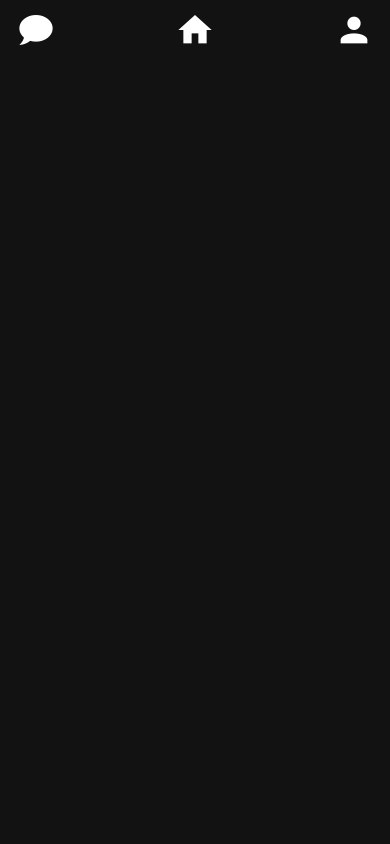
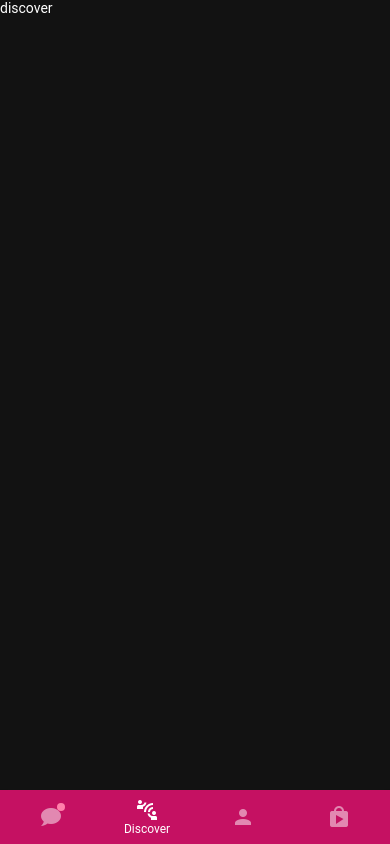
Before and after one commit to DuckyCB/partuzapp, a React Native app: screen / in a window 390 px wide. Built offline with nearby package versions, Linux system fonts and the light colour scheme.

Commit message:
Chat page, Header, Discover, Home

```diff
--- /dev/null
+++ b/src/components/Header.jsx
@@ -0,0 +1,31 @@
+import React from 'react';
+import { useNavigation } from '@react-navigation/core';
+import {
+    View,
+    StyleSheet,
+} from 'react-native';
+import {
+    Text,
+    IconButton,
+} from 'react-native-paper';
+
+const Header = () => {
+    const navigation = useNavigation();
+
+    return (
+        <View style={styles.container} >
+            <IconButton
+                icon='arrow-left-bold'
+                onPress={() => navigation.goBack()}
+            />
+        </View>
+    );
+}
+
+export default Header;
+
+const styles = StyleSheet.create({
+	container: {
+	  height: '100%',
+	},
+});
--- a/src/components/Navbar.jsx
+++ b/src/components/Navbar.jsx
@@ -1,6 +1,11 @@
 import React from 'react';
 import { useNavigation } from '@react-navigation/core';
-import { View, Text, StyleSheet } from 'react-native';
+import {
+    View,
+    SafeAreaView,
+    Text,
+    StyleSheet
+} from 'react-native';
 import {
 	IconButton,
 	useTheme,
@@ -11,7 +16,7 @@ export default function Navbar() {
     const navigation = useNavigation();
 
     return (
-        <View style={[styles.container, { backgroundColor: colors.background }]}>
+        <SafeAreaView style={[styles.container, { backgroundColor: colors.background }]}>
             <IconButton
                 icon='chat'
                 size={40}
@@ -30,7 +35,7 @@ export default function Navbar() {
                 style={styles.buttonHome}
                 onPress={() => navigation.navigate('Profile')}
             />
-        </View>
+        </SafeAreaView>
     );
 }
 const styles = StyleSheet.create({
--- a/src/components/chat-list/ChatListItem.jsx
+++ /dev/null
@@ -1,17 +0,0 @@
-import React from 'react';
-
-import { View, Text } from 'react-native';
-
-export default function ChatListItem({ props }) {
-  console.log(props);
-  return (
-    <View style={style.ChatListItem}>
-      <Text>{props.name}</Text>
-    </View>
-  );
-}
-const style = {
-  ChatListItem: {
-    height: 50,
-  }
-};
--- a/src/pages/Chat.jsx
+++ b/src/pages/Chat.jsx
@@ -1,10 +1,33 @@
 import React from 'react';
+import {
+	SafeAreaView,
+	StyleSheet,
+} from 'react-native';
+import {
+	Text,
+	useTheme,
+} from 'react-native-paper'
+import Header from '../components/Header';
 
-export default function Chat() {
+const Chat = ({ chat }) => {
+	const { colors } = useTheme();
 
 	return (
-			<view>
-					<h1>Chat</h1>
-			</view>
+		<SafeAreaView style={[
+				styles.container,
+				{ backgroundColor: colors.background }
+			]}
+		>
+			<Header />
+			<Text>{chat?.name}</Text>
+		</SafeAreaView>
 	);
 }
+
+export default Chat;
+
+const styles = StyleSheet.create({
+	container: {
+	  height: '100%',
+	},
+});
--- a/src/pages/ChatList.jsx
+++ b/src/pages/ChatList.jsx
@@ -1,4 +1,5 @@
 import React, { useEffect, useState } from 'react';
+import { useNavigation } from '@react-navigation/core';
 import {
     View,
     ScrollView,
@@ -9,47 +10,55 @@ import {
     Text,
     useTheme,
 } from 'react-native-paper';
-import ChatListItem from '../components/chat-list/ChatListItem';
-import Navbar from '../components/Navbar'
 
-export default function ChatsList() {
+const ChatsList = () => {
     const { colors } = useTheme();
     const [chatList, setChatList] = useState([]);
+    const navigation = useNavigation();
 
     useEffect(() => {
         setChatList(
             [
-                {name: 'Juan', lastMsg: 'bloqueado por bobi', time: '22:23'},
-                {name: 'Sherman', lastMsg: 'MORIR', time: '21:33'},
-                {name: 'Chachi', lastMsg: 'dame bot', time: '16:20'},
-                {name: 'Avergaston', lastMsg: 'sale asseto?', time: '11:45'},
+                {name: 'Juan', username: 'juan', lastMsg: 'bloqueado por bobi', time: '22:23'},
+                {name: 'Sherman', username: 'sherman', lastMsg: 'MORIR', time: '21:33'},
+                {name: 'Chachi', username: 'chachi', lastMsg: 'dame bot', time: '16:20'},
+                {name: 'Avergaston', username: 'avergaston', lastMsg: 'sale asseto?', time: '11:45'},
             ]
         );
     }, [])
 
     return (
-        <View style={[
+        <View
+            style={[
                 styles.container,
                 { backgroundColor: colors.background }
-        ]}>
-            <Navbar />
+            ]}
+        >
+            {chatList.length > 0 ? (
                 <ScrollView>
                     <List.Section>
                         {chatList.map((chat) => {
                             return <List.Item
                                     title={chat.name}
+                                    key={chat.username}
                                     description={chat.lastMsg}
                                     right={() => (
                                         <Text style={styles.time}>{chat.time}</Text>
                                     )}
                                     left={props => <List.Icon {...props} icon='account-circle' />}
+                                    onPress={() => navigation.navigate('Chat', { chat })}
                                 />
                         })}
                     </List.Section>
                 </ScrollView>
+            ) : (
+                <Text>No matches!</Text>
+            )}
         </View>
     );
 }
+
+export default ChatsList;
 
 const styles = StyleSheet.create({
     container: {
--- /dev/null
+++ b/src/pages/Discover.jsx
@@ -0,0 +1,17 @@
+import React from 'react';
+import {
+    View,
+} from 'react-native';
+import {
+    Text,
+} from 'react-native-paper';
+
+const Discover = () => {
+    return (
+        <View>
+            <Text>discover</Text>
+        </View>
+    );
+}
+
+export default Discover;
--- a/src/pages/Home.jsx
+++ b/src/pages/Home.jsx
@@ -1,17 +1,51 @@
-import React from 'react';
+import React, { useState } from 'react';
 import { useNavigation } from '@react-navigation/core';
 import {
 	StyleSheet,
 	SafeAreaView,
+	ScrollView,
+	View,
+	Image,
 } from 'react-native';
 import {
+	BottomNavigation,
 	useTheme,
 } from 'react-native-paper';
-import Navbar from '../components/Navbar'
+import ChatsList from './ChatList';
+import Discover from './Discover';
+import Profile from './Profile';
 
 export default function Home() {
 	const navigation = useNavigation();
 	const { colors } = useTheme();
+	const [index, setIndex] = useState(1);
+	const [routes] = useState([
+		{
+			key: 'chats',
+			title: 'Chats',
+			icon: 'chat',
+			color: '#6200ee',
+			badge: true,
+		},
+		{
+			key: 'discover',
+			title: 'Discover',
+			icon: 'human-greeting-proximity',
+			color: '#c51162',
+		},
+		{
+			key: 'profile',
+			title: 'Profile',
+			icon: 'account',
+			color: '#00796b',
+		},
+		{
+		key: 'purchased',
+		title: 'Purchased',
+		icon: 'shopping-music',
+		color: '#c51162',
+		},
+	]);
 
 	return (
 		<SafeAreaView style={[
@@ -19,7 +53,17 @@ export default function Home() {
 				{ backgroundColor: colors.background }
 			]}
 		>
-			<Navbar />
+			<BottomNavigation
+				navigationState={{ index, routes }}
+				onIndexChange={index => setIndex(index)}
+				renderScene={BottomNavigation.SceneMap({
+					chats: ChatsList,
+					discover: Discover,
+					profile: Profile,
+					purchased: Discover,
+				  })}
+				  sceneAnimationEnabled={false}
+			/>
 		</SafeAreaView>
 	);
 }
@@ -27,5 +71,9 @@ export default function Home() {
 const styles = StyleSheet.create({
   container: {
 	height: '100%',
-  }
+  },
+  photo: {
+    flex: 1,
+    resizeMode: 'cover',
+  },
 });
--- a/src/pages/Profile.jsx
+++ b/src/pages/Profile.jsx
@@ -1,21 +1,30 @@
 import React from 'react';
-import {Text, View, Image, StyleSheet} from 'react-native'
-import {TextInput, Button, useTheme} from 'react-native-paper';
-import {useNavigation} from '@react-navigation/native';
-import Navbar from '../components/Navbar'
-import Ionicons from 'react-native-vector-icons/Ionicons';
+import {
+  View,
+  SafeAreaView,
+  StyleSheet
+} from 'react-native'
+import {
+  TextInput,
+  Button,
+  Avatar,
+  useTheme
+} from 'react-native-paper';
 
 const Profile = () => {
-  const [name, setUsername] = React.useState("Federico");
+  const [name, setUsername] = React.useState("Sherman");
   const [age, setAge] = React.useState("21");
+  const [description, setDescription] = React.useState("Hola soy Germán");
   const theme = useTheme;
 
+  const handleSaveProfile = () => {
+    console.log('save profile');
+  }
+
   return (
+    <SafeAreaView style={styles.container}>
+      <Avatar.Image size={120} source={require('../../assets/images/germen.jpg')} />
       <View>
-        <Navbar />
-        <View style={styles.container1}>
-          <Ionicons name='person' size={120} />
-          <View style={styles.container2}>
         <TextInput label='Name'
                   value={name}
                   onChangeText={name => setUsername(name)}
@@ -26,80 +35,35 @@ const Profile = () => {
                   onChangeText={age => setAge(age)}
                   style={styles.input}
         />
-            <Text style={styles.footer}>
-              Hello my name is Fedrico
-            </Text>
-            <View style={styles.container2}>
-              <Text>
-                -Football
-              </Text>
+        <TextInput label='Description'
+                  value={description}
+                  onChangeText={newDescription => setDescription(newDescription)}
+                  style={styles.description}
+        />
+        <Button mode='contained' onPress={handleSaveProfile}>
+          Save
+        </Button>
       </View>
-            <View style={styles.container2}>
-              <Text>
-                -Party
-              </Text>
-            </View>
-          </View>
-        </View>
-      </View>
+    </SafeAreaView>
   );
 }
 export default Profile;
 
 const styles = StyleSheet.create({
-  container1: {
+    container: {
       flex: 1,
+      paddingHorizontal: 20,
       justifyContent: "center",
       alignContent: "center",
       textAlign: "center",
       alignItems: "center",
     },
-    container2: {
-      textAlign: "center",
+    input: {
+      marginVertical: 10,
+      width: '100%',
     },
-    container3:{
-      backgroundColor: "#2E0249",
-      color: '#F806CC',
-      fontFamily: 'sans-serif-condensed',
-      fontSize: 15,
+    description: {
+      marginVertical: 10,
+      width: '100%',
     },
-    input: {
-      marginHorizontal: '25%',
-      marginVertical: 10,
-      width: '50%',
-      minWidth: '50%',
-    },
-    title: {
-      color: "Purple",
-      fontWeight: "bold",
-      fontSize: "1.5rem",
-      marginVertical: "1em",
-      textAlign: "center",
-      fontFamily: 'sans-serif-condensed',
-    },
-    backgroudImg: {
-      flex: 1,
-    },
-    button: {
-      marginHorizontal: '25%',
-      marginVertical: 10,
-      top: '60%',
-    },
-    profileImg: {
-    alignContent:"center",
-    width: 300,
-    height: 300,
-
-  },
-  logo: {
-    width: 66,
-    height: 58,
-  },
-
-  footer:{
-      tintColor: " #503569",
-      fontFamily: 'sans-serif-condensed',
-
-  }
-
 });
```
Also changed, not shown: assets/images/germen.jpg (added). Lines whose indentation alone changed are shown as unchanged.
